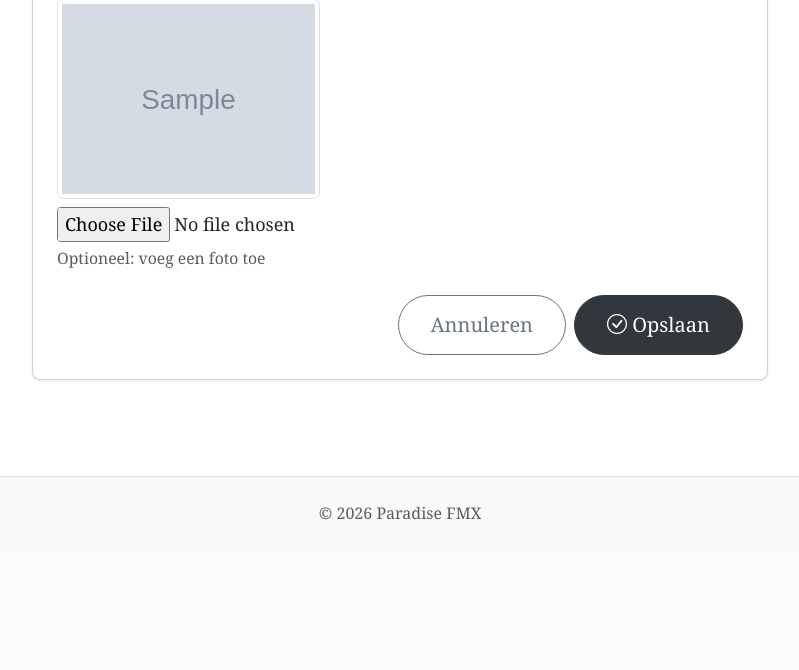
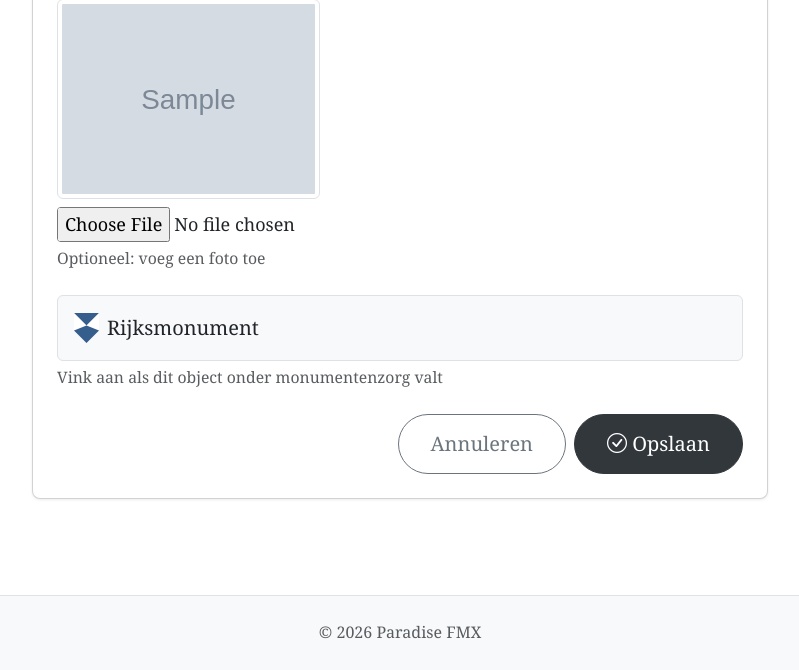
Before and after one commit to rdney/paradisefmx, a Django app: template core/templates/core/asset_form.html in a window 1280 px wide. Shown: the part 925-1595 px from the top of the page, without its empty margins (240-1039 px from the left). Before the commit the page ends 1445 px from the top, so only its background shows below. Run offline with Django 5.2, Linux system fonts and the light colour scheme; the template is opened without the code that fills it: most values are stand-ins (such as "Sample title", 1, 10 or a date in 2020); grey boxes marked "Sample" are stand-in pictures; form fields are guessed from the names that the template uses.

Commit message:
Add Rijksmonument flag for assets with heritage shield logo

```diff
--- a/core/forms.py
+++ b/core/forms.py
@@ -22,7 +22,8 @@ class AssetForm(forms.ModelForm):
             'name', 'category', 'location',
             'manufacturer', 'model', 'serial_number',
             'install_date', 'status', 'criticality',
-            'warranty_end_date', 'photo', 'description'
+            'warranty_end_date', 'photo', 'description',
+            'is_monument'
         ]
         widgets = {
             'name': forms.TextInput(attrs={'class': 'form-control form-control-lg'}),
@@ -37,4 +38,5 @@ class AssetForm(forms.ModelForm):
             'warranty_end_date': forms.DateInput(attrs={'class': 'form-control form-control-lg', 'type': 'date'}),
             'photo': forms.ClearableFileInput(attrs={'class': 'form-control form-control-lg', 'accept': 'image/*'}),
             'description': forms.Textarea(attrs={'class': 'form-control form-control-lg', 'rows': 3}),
+            'is_monument': forms.CheckboxInput(attrs={'class': 'form-check-input', 'style': 'width: 1.5em; height: 1.5em;'}),
         }
--- a/core/management/commands/import_data.py
+++ b/core/management/commands/import_data.py
@@ -202,6 +202,7 @@ class Command(BaseCommand):
                 'model': item.get('model', ''),
                 'serial_number': item.get('serial_number', ''),
                 'description': item.get('description', ''),
+                'is_monument': item.get('is_monument', False),
             }
 
             asset, was_created = Asset.objects.get_or_create(
--- a/core/models.py
+++ b/core/models.py
@@ -107,6 +107,11 @@ class Asset(models.Model):
         blank=True
     )
     description = models.TextField(_('omschrijving'), blank=True)
+    is_monument = models.BooleanField(
+        _('rijksmonument'),
+        default=False,
+        help_text=_('Dit object valt onder monumentenzorg')
+    )
     created_at = models.DateTimeField(_('aangemaakt op'), auto_now_add=True)
     updated_at = models.DateTimeField(_('bijgewerkt op'), auto_now=True)
 
--- a/core/templates/core/asset_form.html
+++ b/core/templates/core/asset_form.html
@@ -1,5 +1,5 @@
 {% extends "base.html" %}
-{% load i18n %}
+{% load i18n static %}
 
 {% block title %}{% if object %}{% trans "Object bewerken" %}{% else %}{% trans "Nieuw object" %}{% endif %} - Paradise FMX{% endblock %}
 
@@ -100,6 +100,17 @@
                         <div class="form-text">{% trans "Optioneel: voeg een foto toe" %}</div>
                     </div>
 
+                    <div class="mb-4">
+                        <div class="form-check d-flex align-items-center gap-3 p-3 border rounded bg-light">
+                            {{ form.is_monument }}
+                            <label for="id_is_monument" class="form-check-label fs-5 d-flex align-items-center gap-2">
+                                <img src="{% static 'img/monument.svg' %}" alt="" style="height: 30px;">
+                                {% trans "Rijksmonument" %}
+                            </label>
+                        </div>
+                        <div class="form-text">{% trans "Vink aan als dit object onder monumentenzorg valt" %}</div>
+                    </div>
+
                     <div class="d-grid gap-2 d-md-flex justify-content-md-end">
                         <a href="{% url 'assets:list' %}" class="btn btn-outline-secondary btn-lg">{% trans "Annuleren" %}</a>
                         <button type="submit" class="btn btn-primary btn-lg">
--- a/core/templates/core/asset_list.html
+++ b/core/templates/core/asset_list.html
@@ -1,5 +1,5 @@
 {% extends "base.html" %}
-{% load i18n %}
+{% load i18n static %}
 
 {% block title %}{% trans "Objecten" %} - Paradise FMX{% endblock %}
 
@@ -83,6 +83,9 @@
                             <a href="{% url 'assets:detail' asset.pk %}" class="fw-bold">
                                 {{ asset.asset_tag }}
                             </a>
+                            {% if asset.is_monument %}
+                                <img src="{% static 'img/monument.svg' %}" alt="{% trans 'Rijksmonument' %}" title="{% trans 'Rijksmonument' %}" style="height: 20px; margin-left: 5px;">
+                            {% endif %}
                             <br>
                             <span class="text-muted">{{ asset.name }}</span>
                         </td>
```
Also changed, not shown: core/templates/core/asset_detail.html (+12 -3 lines), core/migrations/0002_add_is_monument.py (added), static/img/monument.svg (added).
